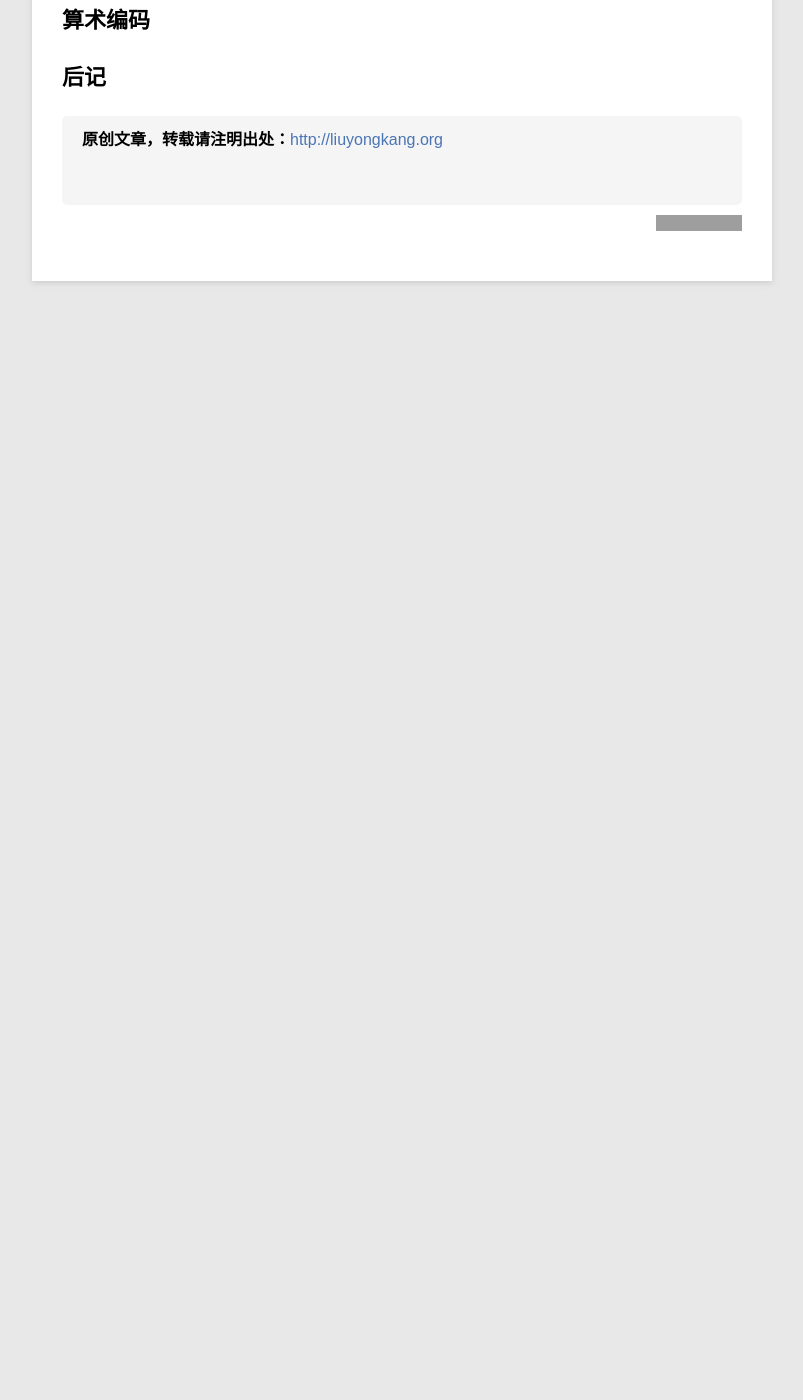
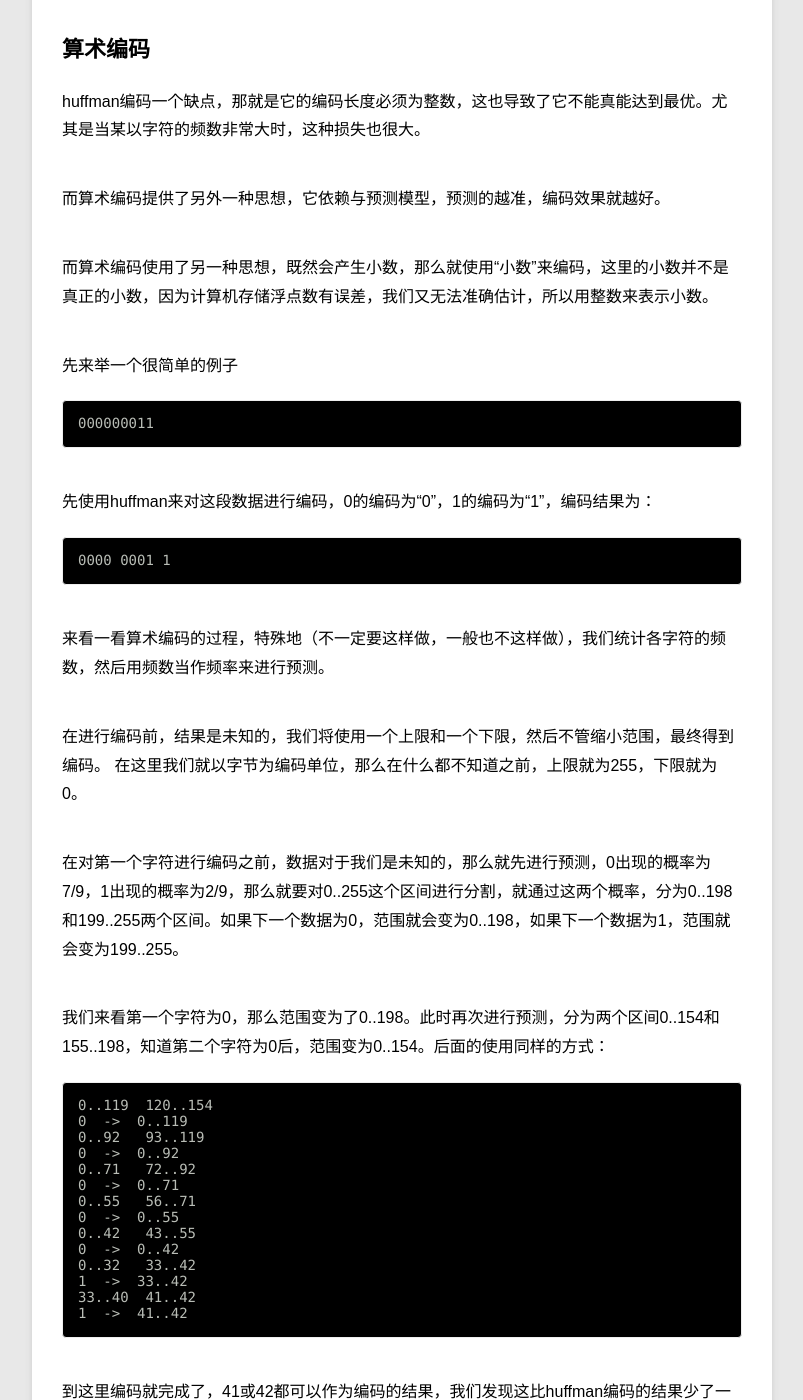
Before and after one commit to liuyongkang/liuyongkang.github.io, a Jekyll site: the page built from _posts/blog/2013-12-03-数据压缩之编码器.md, in a window 1280 px wide and 1400 px high, scrolled down 10374 px. Shown: the whole window, without its empty margins (78-881 px from the left). Built offline with Jekyll 4.4.1, drawn with Linux system fonts in a browser that asks for light colours; Markdown is read by kramdown in place of the engine named in the settings; comment, search, counter and statistics services are not loaded; before the commit the page ends 10735 px from its top, so only the background shows below that; some of the changed text lies outside the part shown; grey boxes are pictures that could not be loaded.

Commit message:
数据压缩之编码器完成

```diff
--- a/_posts/blog/2013-12-03-数据压缩之编码器.md
+++ b/_posts/blog/2013-12-03-数据压缩之编码器.md
@@ -5,7 +5,6 @@ decription:
 category: blog
 tag: ['编码', '压缩', 'huffman', '算术编码']
 ---
-
 
 ##前言
 
@@ -67,13 +66,13 @@ huffman编码是一种最优前缀编码，那么前缀码又是什么呢？
 
 ###范式huffman编码
 
-但在实际使用中，朴素的huffman实现效率很差，出现了一个huffman的改进算法，叫做范式huffman编码，实现起来比huffman会好很多。
+但在实际使用中，朴素的huffman实现效率很差，后来出现了一个huffman的改进算法，叫做范式huffman编码，实现起来比huffman会好很多。
 
 引用一个很了解底层的牛人原话：
 
 >HUFFMAN主要有两个问题，一是需要扫描两遍输入数据，二是树状结构编解码慢。对于第一个问题，基于统计信息的熵编码都很难解决这个问题，可以设计成自适应的，根据统计数据不停地改变调整码树，这会比较麻烦。对于第二个问题，这跟硬件有关系，二叉树的编码、解码都是O(1)的，复杂度上不能更优了，但是计算机硬件的特性，会使得树状结构遍历过程中CACHE MISS比较严重，如果码树比较小的话，可以都放在一级CACHE，性能会好很多，但是编码、解码一般都只是模块流程的一部分，所以码树经常会挤出CACHE，就算留在CACHE里，树状结构if else也会造成分枝预测错误，导致流水线中断。
 
-原文地址：http://hi.baidu.com/rodimus/item/3f61e235646950d66c15e9ef
+原文地址：[http://hi.baidu.com/rodimus/item/3f61e235646950d66c15e9ef][1]
 
 上面的两个问题中，第一个很难避免，这是由于huffman算法本身决定的，而第二个比较好解决，只要编码表，解码表存储合理，这个问题就能很好解决，先来讲讲范式huffman，然后再说这个问题该怎么解决。
 
@@ -85,9 +84,9 @@ huffman编码是一种最优前缀编码，那么前缀码又是什么呢？
 
 ####编码长度
 
-与huffman不同，范式huffman的第一步是求出每个字符的编码长度，但求解过程与huffman相似。采用bzip2的实现来讲解，此处将省略字符，只留下，字符出现的次数
+与huffman不同，范式huffman的第一步是求出每个字符的编码长度，但求解过程与huffman相似。这里采用bzip2的实现来讲解（使用bzip2的思想，实现并不完全相同），下面的图中省略了字符，只留下字符出现的频数。
 
-如果数据中出现过的字符的数量为n，那么就使用一个长度为2n的数组，将各字符的频数放到数组的后面，以这些频数在前边建立一个最小堆，堆中的数据为索引，如下，分隔线之前为最小堆：
+如果数据中出现过的字符的数量为n，那么就使用一个长度为2n的数组，后面n个元素为个字符的频数，前面n个元素为以后面频数建立的最小堆，堆中的数据为索引，如下，分隔线之前为最小堆：
 
 ![](/images/数据压缩之编码器/heap1.png)
 
@@ -152,10 +151,79 @@ f的编码长度为4，那么它的编码就为“1111”<br/>
 
 ![](/images/数据压缩之编码器/decode.png)
 
-
-
 ##算术编码
 
+huffman编码一个缺点，那就是它的编码长度必须为整数，这也导致了它不能真能达到最优。尤其是当某以字符的频数非常大时，这种损失也很大。
 
+而算术编码提供了另外一种思想，它依赖与预测模型，预测的越准，编码效果就越好。
+
+而算术编码使用了另一种思想，既然会产生小数，那么就使用“小数”来编码，这里的小数并不是真正的小数，因为计算机存储浮点数有误差，我们又无法准确估计，所以用整数来表示小数。
+
+先来举一个很简单的例子
+
+    000000011
+
+先使用huffman来对这段数据进行编码，0的编码为“0”，1的编码为“1”，编码结果为：
+
+    0000 0001 1
+
+来看一看算术编码的过程，特殊地（不一定要这样做，一般也不这样做），我们统计各字符的频数，然后用频数当作频率来进行预测。
+
+在进行编码前，结果是未知的，我们将使用一个上限和一个下限，然后不管缩小范围，最终得到编码。
+在这里我们就以字节为编码单位，那么在什么都不知道之前，上限就为255，下限就为0。
+
+在对第一个字符进行编码之前，数据对于我们是未知的，那么就先进行预测，0出现的概率为7/9，1出现的概率为2/9，那么就要对0..255这个区间进行分割，就通过这两个概率，分为0..198和199..255两个区间。如果下一个数据为0，范围就会变为0..198，如果下一个数据为1，范围就会变为199..255。
+
+我们来看第一个字符为0，那么范围变为了0..198。此时再次进行预测，分为两个区间0..154和155..198，知道第二个字符为0后，范围变为0..154。后面的使用同样的方式：
+
+    0..119  120..154
+    0  ->  0..119
+    0..92   93..119
+    0  ->  0..92
+    0..71   72..92
+    0  ->  0..71
+    0..55   56..71
+    0  ->  0..55
+    0..42   43..55
+    0  ->  0..42
+    0..32   33..42
+    1  ->  33..42
+    33..40  41..42
+    1  ->  41..42
+
+到这里编码就完成了，41或42都可以作为编码的结果，我们发现这比huffman编码的结果少了一位，其实实际上算术编码的优势远不止这么点，因为这里使用了一个很简单的预测模型，如果使用高级的预测模型，算术编码的效果会很好。不扯这么远了，接着来看如何解码：就以42为例进行解码。
+
+开始时范围还是0..255，还是将其分为两个区间0..198和199..255，我们发现42在前一个区间里，那么第一个字符就为0，现在范围变为了0..198。后面都一样：
+
+    0..154   155..198
+    42 -> 0..154 -> 0
+    0..119   120..154
+    42 -> 0..119 -> 0
+    0..92    93..119
+    42 -> 0..92  -> 0
+    0..71    72..92
+    42 -> 0..71  -> 0
+    0..55    56..71
+    42 -> 0..55  -> 0
+    0..42    43..55
+    42 -> 0..42  -> 0
+    0..32    33..42
+    42 -> 33..42 -> 1
+    33..40   41..42
+    42 -> 41..42 -> 1
+
+到这里解码就结束了，其实算术编码讲到这里也就结束了。
 
 ##后记
+
+很多人可能对huffman比较熟悉，所以写的也就比较多。算术编码的篇幅较少，大家理解其原理即可。
+
+这里给出了两个实现：
+
+范式huffman：[https://github.com/liuyongkang/compress/blob/master/sample3/test.c][2]
+
+算术编码：[https://github.com/liuyongkang/compress/blob/master/sample4/test.c][3]
+
+[1]: http://hi.baidu.com/rodimus/item/3f61e235646950d66c15e9ef
+[2]: https://github.com/liuyongkang/compress/blob/master/sample3/test.c
+[3]: https://github.com/liuyongkang/compress/blob/master/sample4/test.c
```
Also changed, not shown: other parts of _posts/blog/2013-12-03-数据压缩之编码器.md (+1 -1 lines).
